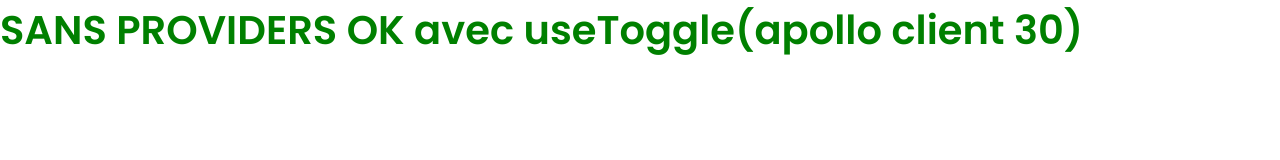
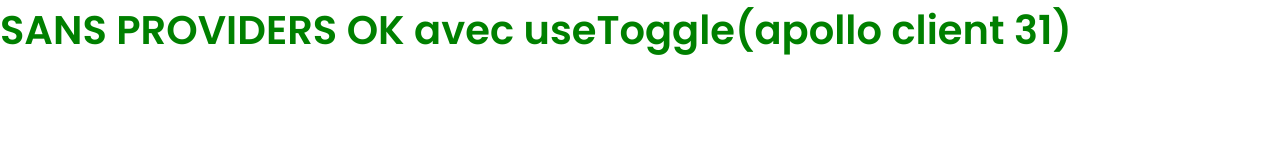
Before and after one commit to Tprojects1900/ipad_front, a React app: page / in a window 1280 px wide. Shown: the top 160 px of the page. Built offline with nearby package versions, Linux system fonts and the light colour scheme.

Commit message:
commented toast css

```diff
--- a/src/App.jsx
+++ b/src/App.jsx
@@ -6,8 +6,8 @@ import { SwitchProvider } from './context/SwitchContext'
 // mport AppProvider from './providers/app.provider'
 
 // // 1. IMPORTATION DES STYLES OBLIGATOIRE
-import { ToastContainer } from 'react-toastify'
-import 'react-toastify/dist/ReactToastify.css'
+// import { ToastContainer } from 'react-toastify'
+// import 'react-toastify/dist/ReactToastify.css'
 
 // export default function App() {
 //   return (
@@ -44,7 +44,7 @@ export default function App() {
   return (
     // <AppProvider>
     <div style={{fontSize:"40px", color:"green"}}>
-      SANS PROVIDERS OK avec useToggle(apollo client 30)
+      SANS PROVIDERS OK avec useToggle(apollo client 31)
     </div>
     // </AppProvider>
   )
```
